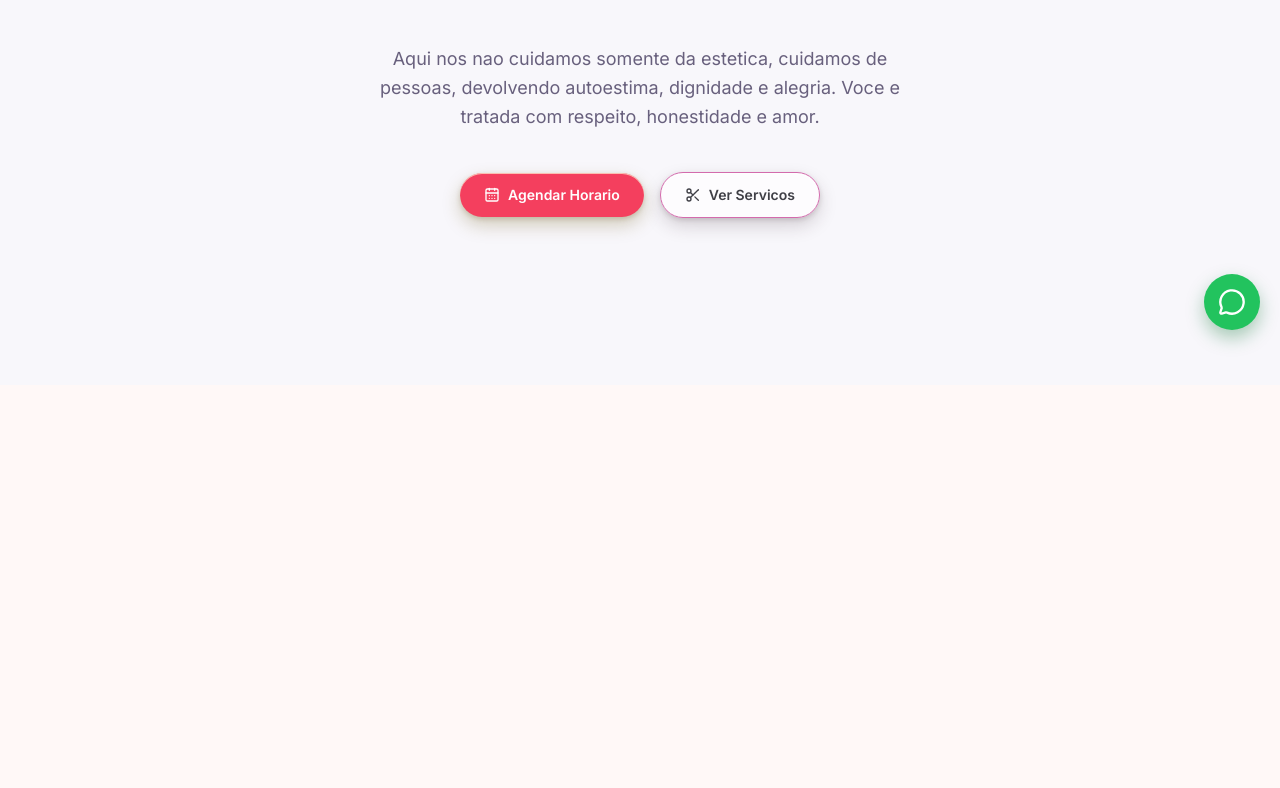
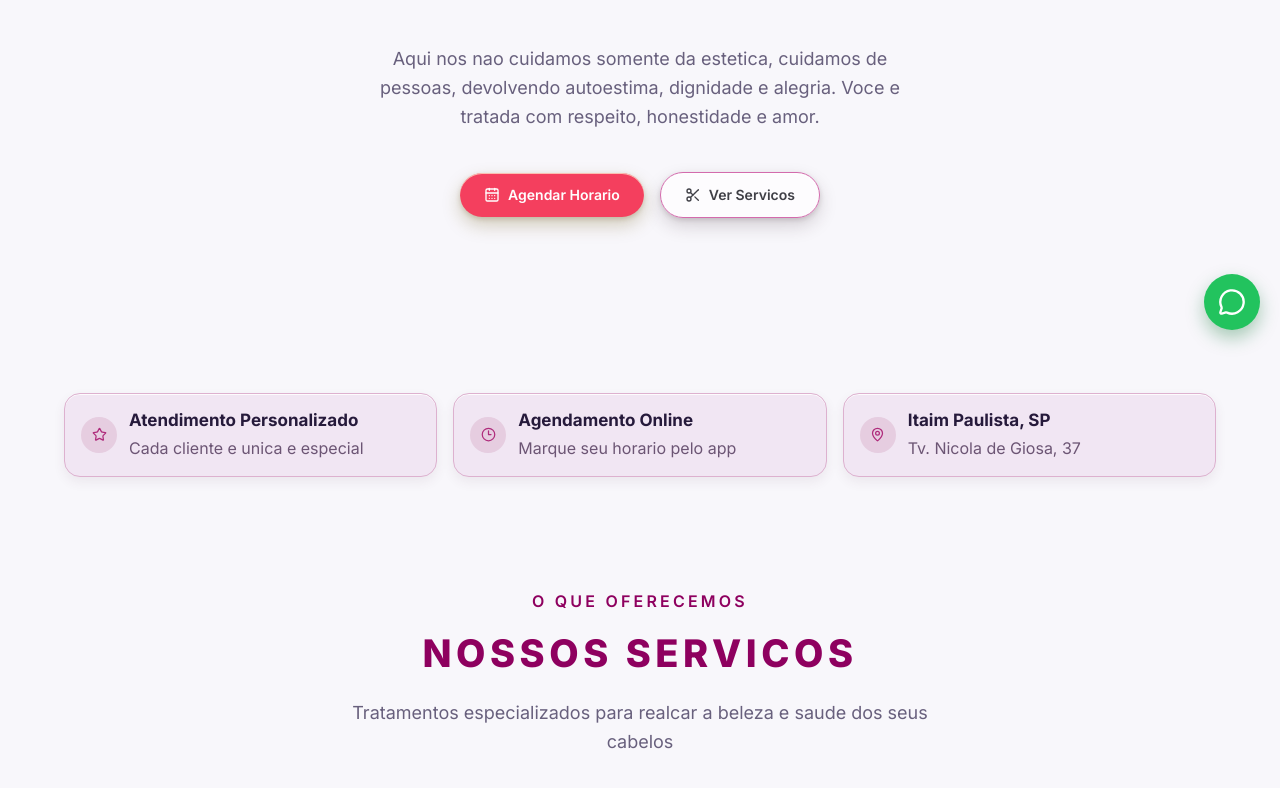
Before and after one commit to DenisSacramento/APP-AGENDA-STUDIO, a React (Vite) app: page / in a window 1280 px wide. Shown: the part 450-1238 px from the top of the page. Before the commit the page ends 835 px from the top, so only its background shows below. Built offline with nearby package versions, Linux system fonts and the light colour scheme.

Commit message:
implementação da página de serviços na home page

```diff
--- a/src/pages/client/HomePage.tsx
+++ b/src/pages/client/HomePage.tsx
@@ -1,5 +1,5 @@
 import { Link } from 'react-router-dom'
-import { CalendarDays, MessageCircle, Scissors, Sparkles } from 'lucide-react'
+import { CalendarDays, Clock3, MapPin, MessageCircle, Scissors, Sparkles, Star } from 'lucide-react'
 import { PageContainer } from '../../components/layout/PageContainer'
 import { Button } from '../../components/ui/Button'
 
@@ -23,18 +23,64 @@ export const HomePage = () => {
           </p>
           <div className="flex flex-wrap items-center justify-center gap-4 pt-3">
             <Link to="/booking">
-              <Button className="inline-flex items-center gap-2 bg-[#dbbe64] px-6 py-2.5 text-base font-bold text-[#2f1f05] shadow-[inset_0_1px_0_rgba(255,246,214,0.7),0_8px_18px_rgba(112,89,20,0.28),0_2px_5px_rgba(90,70,14,0.2)] transition duration-300 hover:-translate-y-0.5 hover:bg-[#cfae4f] hover:text-[#2a1a04] hover:shadow-[inset_0_1px_0_rgba(255,246,214,0.62),0_14px_28px_rgba(109,82,24,0.34),0_4px_10px_rgba(90,70,14,0.24)]">
+              <Button className="inline-flex items-center gap-2 bg-[#dbbe64] px-6 py-2.5 text-base font-bold text-[#2f1f05] shadow-[inset_0_1px_0_rgba(255,246,214,0.7),0_8px_18px_rgba(112,89,20,0.28),0_2px_5px_rgba(90,70,14,0.2)] transition duration-300 hover:-translate-y-0.5 hover:!bg-[#cfae4f] hover:!text-[#2a1a04] hover:shadow-[inset_0_1px_0_rgba(255,246,214,0.62),0_14px_28px_rgba(109,82,24,0.34),0_4px_10px_rgba(90,70,14,0.24)]">
                 <CalendarDays size={16} /> Agendar Horario
               </Button>
             </Link>
             <Link to="/services">
               <Button
                 variant="ghost"
-                className="inline-flex items-center gap-2 border border-[#d36bad] bg-transparent px-6 py-2.5 text-base font-bold text-[#9a126f] shadow-[inset_0_1px_0_rgba(255,255,255,0.78),0_8px_18px_rgba(56,31,46,0.18),0_2px_5px_rgba(39,23,31,0.14)] transition duration-300 hover:-translate-y-0.5 hover:border-[#cfae4f] hover:bg-[#cfae4f] hover:text-[#2a1a04] hover:shadow-[inset_0_1px_0_rgba(255,246,214,0.58),0_14px_28px_rgba(109,82,24,0.34),0_4px_10px_rgba(90,70,14,0.24)]"
+                className="inline-flex items-center gap-2 border border-[#d36bad] bg-transparent px-6 py-2.5 text-base font-bold text-[#9a126f] shadow-[inset_0_1px_0_rgba(255,255,255,0.78),0_8px_18px_rgba(56,31,46,0.18),0_2px_5px_rgba(39,23,31,0.14)] transition duration-300 hover:-translate-y-0.5 hover:!border-[#cfae4f] hover:!bg-[#cfae4f] hover:!text-[#2a1a04] hover:shadow-[inset_0_1px_0_rgba(255,246,214,0.58),0_14px_28px_rgba(109,82,24,0.34),0_4px_10px_rgba(90,70,14,0.24)]"
               >
                 <Scissors size={16} /> Ver Servicos
               </Button>
             </Link>
+          </div>
+        </div>
+      </section>
+
+      <section className="relative left-1/2 w-screen -translate-x-1/2 pb-20 pt-8">
+        <div className="mx-auto w-[calc(100vw-2rem)] max-w-7xl px-4 sm:w-[calc(100vw-3rem)] sm:px-6 lg:w-[calc(100vw-4rem)] lg:px-8">
+          <div className="grid gap-3 md:grid-cols-3 md:gap-4">
+          <div className="flex items-center gap-3 rounded-2xl border border-[#ddb1cf] bg-[#f1e6f3] px-4 py-4 shadow-[inset_0_1px_0_rgba(255,255,255,0.85),0_5px_12px_rgba(87,52,73,0.08)]">
+            <span className="inline-flex h-9 w-9 items-center justify-center rounded-full bg-[#e6cde0] text-[#af2b7b]">
+              <Star size={15} />
+            </span>
+            <div className="leading-tight">
+              <p className="text-[17px] font-bold text-[#261a3b]">Atendimento Personalizado</p>
+              <p className="mt-1 text-base text-[#6c5574]">Cada cliente e unica e especial</p>
+            </div>
+          </div>
+
+          <div className="flex items-center gap-3 rounded-2xl border border-[#ddb1cf] bg-[#f1e6f3] px-4 py-4 shadow-[inset_0_1px_0_rgba(255,255,255,0.85),0_5px_12px_rgba(87,52,73,0.08)]">
+            <span className="inline-flex h-9 w-9 items-center justify-center rounded-full bg-[#e6cde0] text-[#af2b7b]">
+              <Clock3 size={15} />
+            </span>
+            <div className="leading-tight">
+              <p className="text-[17px] font-bold text-[#261a3b]">Agendamento Online</p>
+              <p className="mt-1 text-base text-[#6c5574]">Marque seu horario pelo app</p>
+            </div>
+          </div>
+
+          <div className="flex items-center gap-3 rounded-2xl border border-[#ddb1cf] bg-[#f1e6f3] px-4 py-4 shadow-[inset_0_1px_0_rgba(255,255,255,0.85),0_5px_12px_rgba(87,52,73,0.08)]">
+            <span className="inline-flex h-9 w-9 items-center justify-center rounded-full bg-[#e6cde0] text-[#af2b7b]">
+              <MapPin size={15} />
+            </span>
+            <div className="leading-tight">
+              <p className="text-[17px] font-bold text-[#261a3b]">Itaim Paulista, SP</p>
+              <p className="mt-1 text-base text-[#6c5574]">Tv. Nicola de Giosa, 37</p>
+            </div>
+          </div>
+          </div>
+
+          <div className="mx-auto mt-24 max-w-3xl text-center sm:mt-28">
+          <p className="text-xs font-semibold uppercase tracking-[0.2em] text-[#8e005f] sm:text-base">O que oferecemos</p>
+          <h2 className="mt-3 text-[28px] font-black uppercase tracking-[0.12em] text-[#8e005f] sm:text-[38px]">
+            Nossos Servicos
+          </h2>
+          <p className="mx-auto mt-4 max-w-[620px] text-base leading-relaxed text-[#68607d] sm:text-[18px]">
+            Tratamentos especializados para realcar a beleza e saude dos seus cabelos
+          </p>
           </div>
         </div>
       </section>
```
